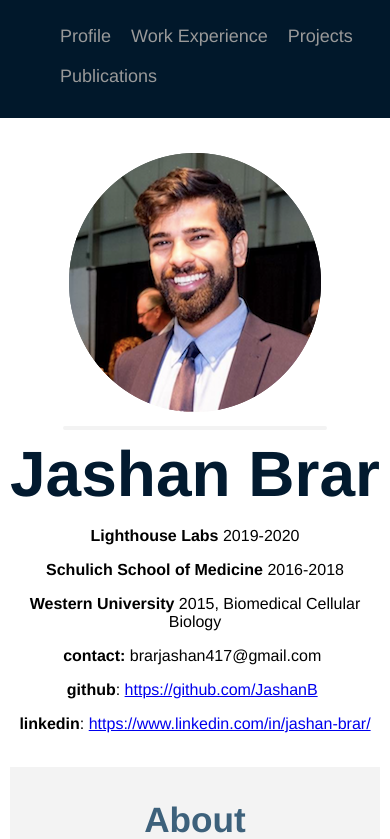
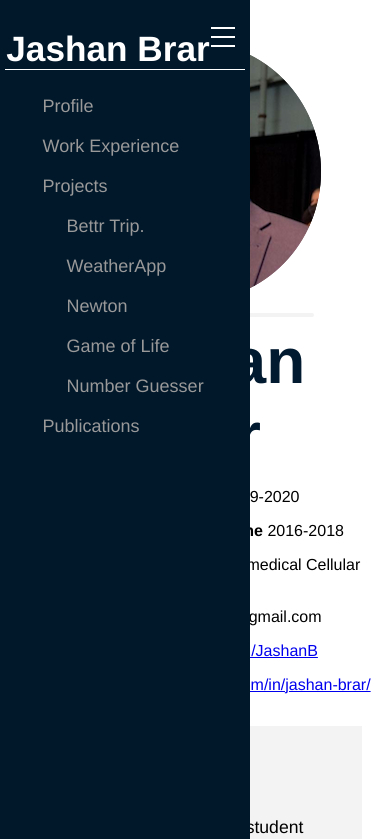
Before and after one commit to JashanB/PortfolioV2, a React (Create React App) app: page / in a window 390 px wide. Shown: the top 839 px of the page. Built offline with nearby package versions, Linux system fonts and the light colour scheme.

Commit message:
set margins and margin state setter

```diff
--- a/src/components/app/App.css
+++ b/src/components/app/App.css
@@ -1,23 +1,28 @@
-@media only screen and (min-width: 1011px){
+
   .App {
     display: flex;
     flex-direction: column;
     width: 100%;
     max-width: 100%;
   }
+.header-collapsed {
+  display: none;
+  transition: 0.4s ease-in-out;
 
-.nav {
+}
+.header-expanded {
   position: fixed;
   left: 0;
-  width: 18%;
+  width: 250px;
   background-color: #01182b;
   height: 100vh;
   display: block;
   color: white;
   font-family: Helvetica;
+  transition: 0.4s ease-in-out;
 }
 
-.nav h2 {
+.header-expanded h2 {
   text-align: center;
   border-bottom: 1px solid white;
   margin-left: 2%;
@@ -25,14 +30,14 @@
   font-size: 220%;
   margin-bottom: 2%;
 }
-.nav ul {
+.header-expanded ul {
   list-style: none;
   /* margin: 0; */
   margin-left: -7%;
   position: relative;
   }
 
-  .nav li {
+  .header-expanded li {
   text-indent: 20px;
   line-height: 40px;
   font-family: Helvetica;
@@ -40,17 +45,17 @@
   text-align: left;
   }
 
-  .nav a {
+  .header-expanded a {
     display: block;
     text-decoration: none;
     color: #999999;
   }
 
-  .nav a:hover {
+  .header-expanded a:hover {
     color: white;
   }
 
-  .nav a:active {
+  .header-expanded a:active {
     color: white;
   }
 
@@ -60,68 +65,29 @@
   padding-top: 2.5%;
   font-family: Helvetica;
 }
+.content-wrapper-expanded {
+  text-align: center;
+  /* margin-left: 18%; */
+  padding-top: 2.5%;
+  font-family: Helvetica;
 }
+.content-body {
+  margin-left: auto;
+  margin-right: auto;
+  width: 90%;
+  max-width: 1250px;
+}
+@media only screen and (max-width: 1080px){
+  .content-wrapper, .content-wrapper-expanded  {
+    margin: 0;
+  }
 
+}
 @media only screen and (max-width: 1010px){
-.App {
+/* .App {
   display: flex;
   flex-direction: column;
   width: 100%;
+} */
+
 }
-
-.nav {
-position: fixed;
-height: 14%;
-width: 100%;
-background-color: #01182b;
-display: inline-block;
-color: white;
-overflow: hidden;
-font-family: Helvetica;
-text-align: left;
-padding-left: 0%;
-}
-
-.nav h2 {
-  display: none;
-}
-
-.nav ul {
-list-style: none;
-}
-
-.nav li {
-text-indent: 20px;
-line-height: 40px;
-font-family: Helvetica;
-font-size: 18px;
-text-align: center;
-display: inline-block;
-}
-
-.nav a {
-  display: block;
-  text-decoration: none;
-  color: #999999;
-}
-
-.nav a:hover {
-  color: white;
-}
-
-.nav a:active {
-  color: white;
-}
-
-.project-list {
-  display: none;
-}
-.content-wrapper {
-  /* display: block; */
-  /* position: relative; */
-  text-align: center;
-  margin-top: 15%;
-  padding-top: 2.5%;
-  font-family: Helvetica;
-}
-}
--- a/src/components/app/App.js
+++ b/src/components/app/App.js
@@ -1,5 +1,4 @@
-// import React, { useState } from 'react';
-import React from 'react';
+import React, { useState } from 'react';
 import './App.css';
 import Header from '../header';
 import Project from '../project';
@@ -8,20 +7,19 @@ import WorkExp from '../workExp';
 import Publications from '../publications';
 
 export default function App() {
-  // const [collapse, setCollapse] = useState(false);
-  // const collapseMenu = () => {
-  //   collapse ? setCollapse(state => false) : setCollapse(state => true);
-  // };
+  const [expand, setExpand] = useState('content-wrapper');
 
   return (
     <div className="App">
-        <Header />
-        <div className="content-wrapper">
+      <Header setExpand={setExpand} />
+      <div className={expand}>
+        <div className="content-body">
           <Profile />
           <WorkExp />
           <Project />
           <Publications />
         </div>
       </div>
-      );
-    }
+    </div>
+  );
+}
```
